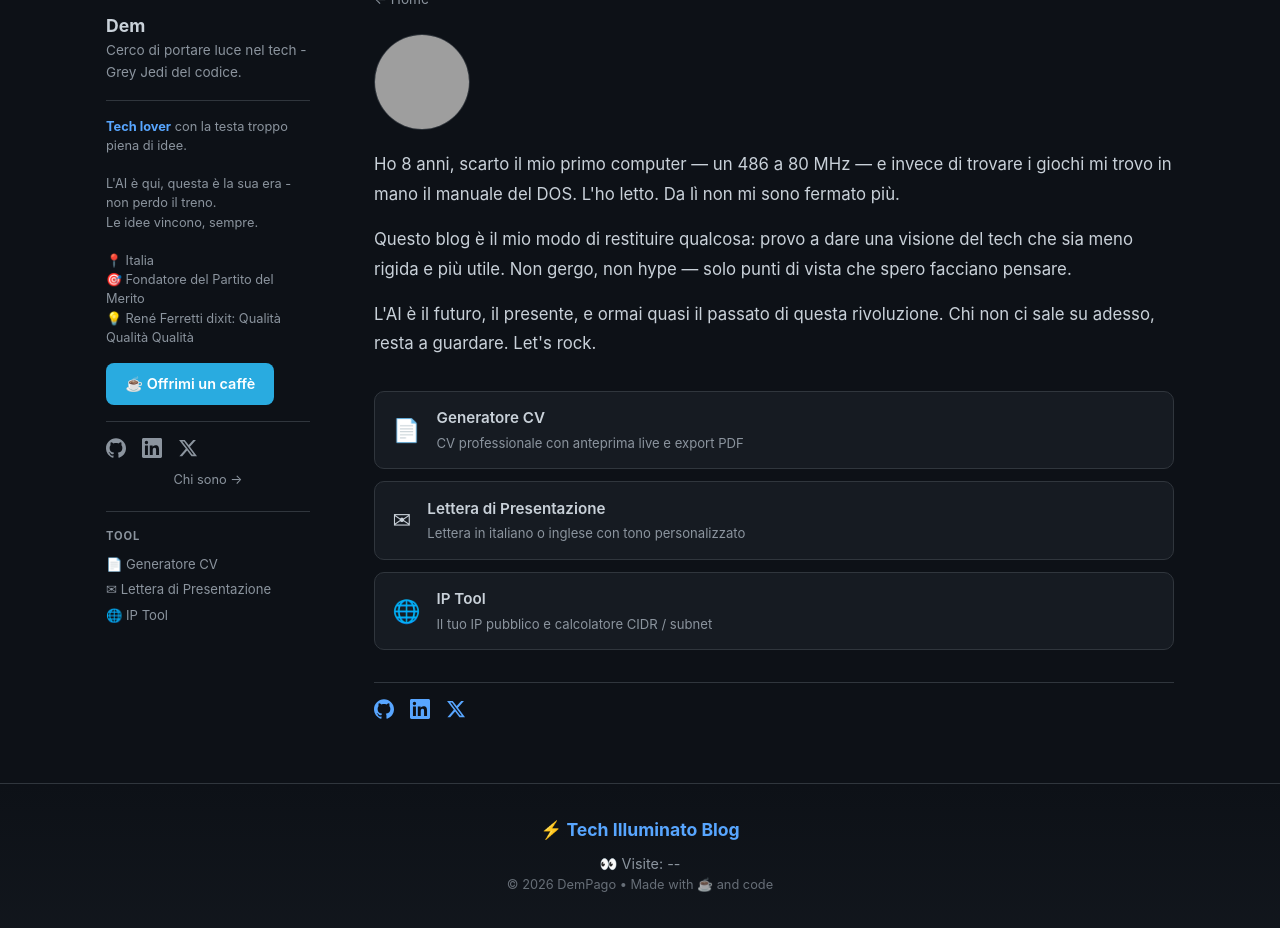
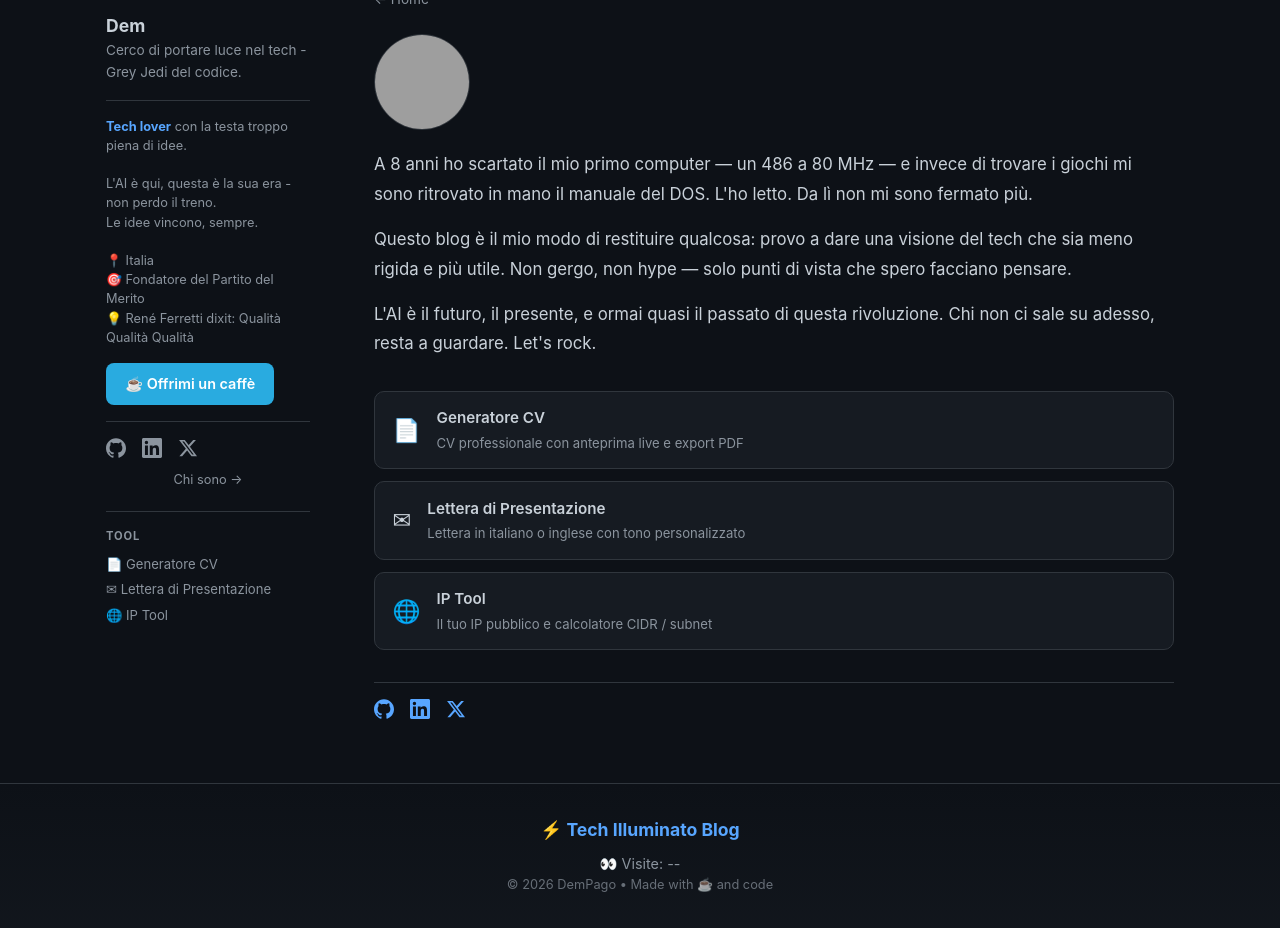
Before and after one commit to DemPago/DemPago.github.io, a Jekyll site: the page built from about.md, in a window 1280 px wide, cut to the strip 186-1114 px from the top of the page. Built offline with Jekyll 4.4.1, drawn with Linux system fonts in a browser that asks for light colours; comment, search, counter and statistics services are not loaded; grey boxes are pictures that could not be loaded.

Commit message:
Fix bio: past tense, not present

```diff
--- a/about.md
+++ b/about.md
@@ -12,7 +12,7 @@ permalink: /about/
 <img src="/profilo.png" alt="Demetrio Ferraro" style="width:96px;height:96px;border-radius:50%;object-fit:cover;display:block;margin:0 0 1.25rem 0;">
 
 <p style="font-size:1.05rem;line-height:1.75;margin-bottom:1rem;">
-Ho 8 anni, scarto il mio primo computer — un 486 a 80 MHz — e invece di trovare i giochi mi trovo in mano il manuale del DOS. L'ho letto. Da lì non mi sono fermato più.
+A 8 anni ho scartato il mio primo computer — un 486 a 80 MHz — e invece di trovare i giochi mi sono ritrovato in mano il manuale del DOS. L'ho letto. Da lì non mi sono fermato più.
 </p>
 
 <p style="font-size:1.05rem;line-height:1.75;margin-bottom:1rem;">
```
